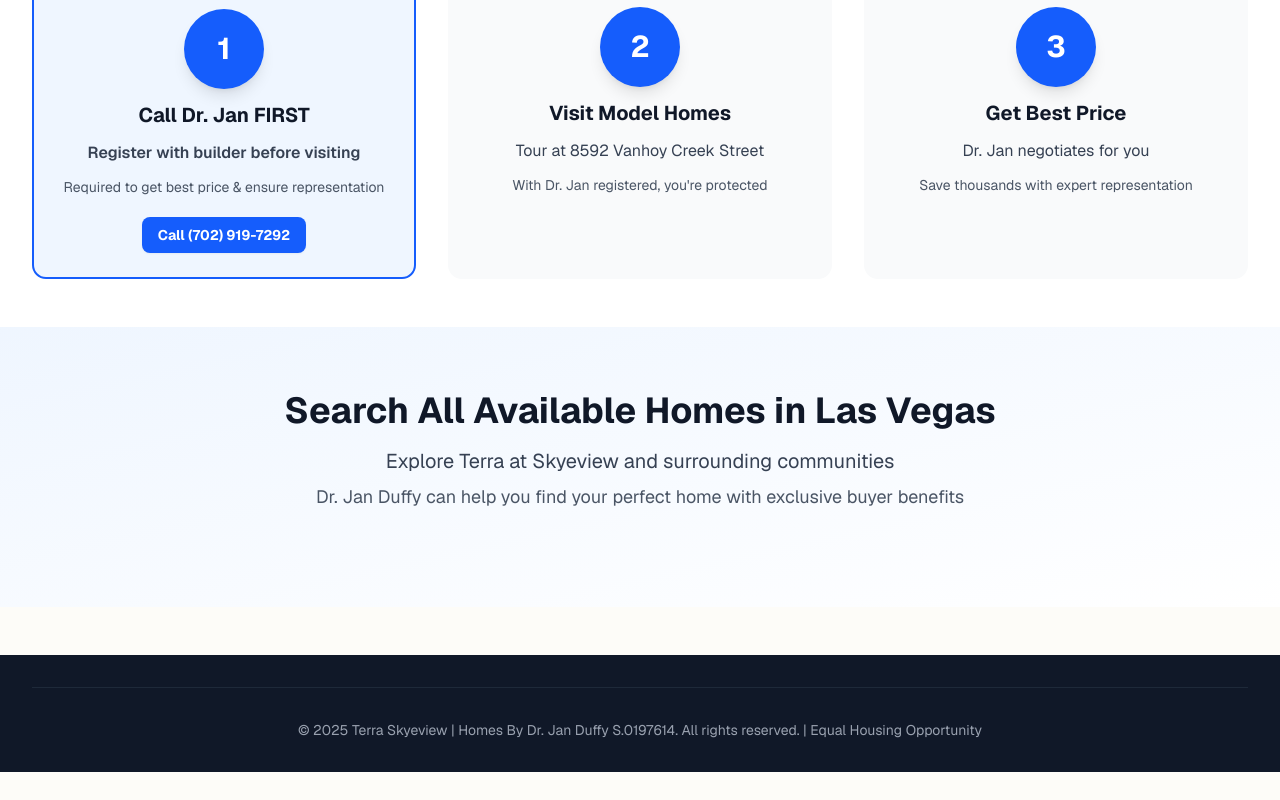
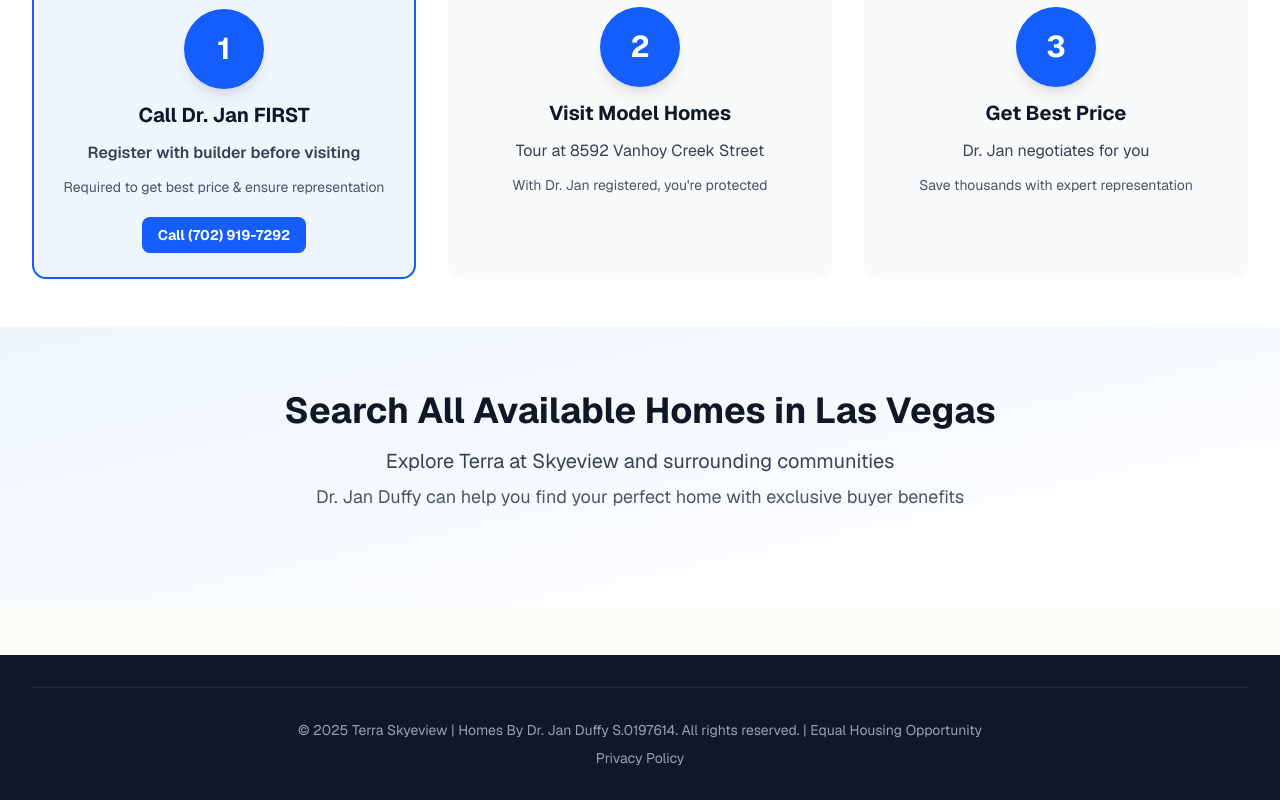
Before and after one commit to LetMeHelpYouREALTY/terraskyeview.com, a Next.js app: page / in a window 1280 px wide. Shown: the part 1379-2179 px from the top of the page. Before the commit the page ends 2151 px from the top, so only its background shows below. Built offline with nearby package versions, Linux system fonts and the light colour scheme; no server answers.

Commit message:
Add Privacy Policy to sitemap and footer navigation

```diff
--- a/app/page.tsx
+++ b/app/page.tsx
@@ -206,7 +206,12 @@
       <footer className="bg-gray-900 text-white py-8 mt-12">
         <div className="max-w-7xl mx-auto px-4 sm:px-6 lg:px-8">
           <div className="border-t border-gray-800 pt-8 text-center text-sm text-gray-400">
-            <p>&copy; 2025 Terra Skyeview | Homes By Dr. Jan Duffy S.0197614. All rights reserved. | Equal Housing Opportunity</p>
+            <p className="mb-2">&copy; 2025 Terra Skyeview | Homes By Dr. Jan Duffy S.0197614. All rights reserved. | Equal Housing Opportunity</p>
+            <div className="flex justify-center gap-4">
+              <Link href="/privacy-policy" className="text-gray-400 hover:text-white transition">
+                Privacy Policy
+              </Link>
+            </div>
           </div>
         </div>
       </footer>
--- a/app/sitemap.ts
+++ b/app/sitemap.ts
@@ -64,5 +64,11 @@
       changeFrequency: 'monthly',
       priority: 0.6,
     },
+    {
+      url: `${baseUrl}/privacy-policy`,
+      lastModified: new Date(),
+      changeFrequency: 'yearly',
+      priority: 0.3,
+    },
   ]
 }
```
